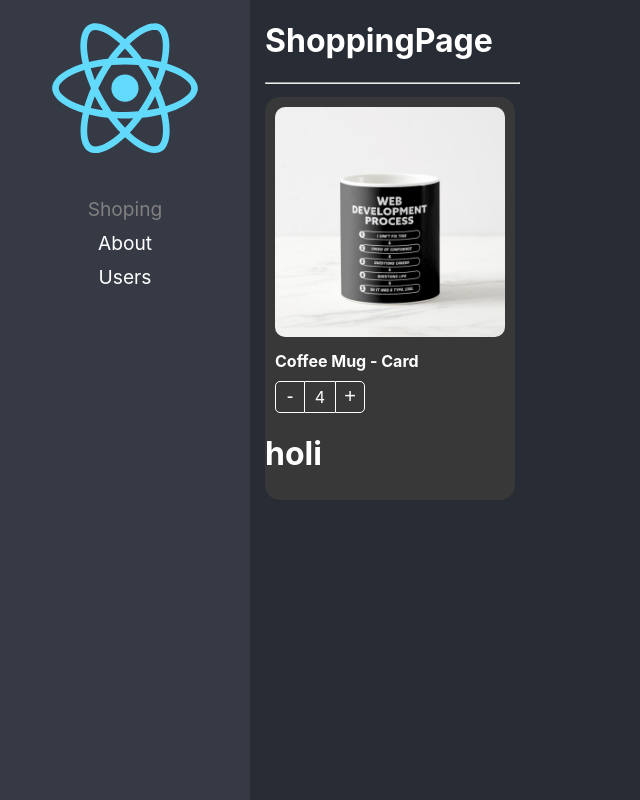
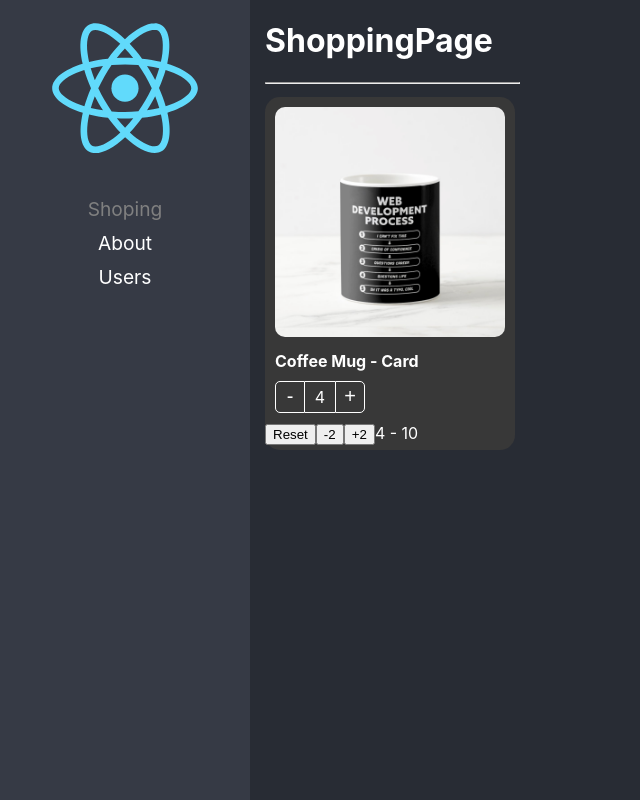
Before and after one commit to EzequielPasillasGonzalez/basic-react-app, a React (Vite) app: page / in a window 1280 px wide. Shown: the whole page, without its empty margins (0-640 px from the left). Built offline with nearby package versions, Linux system fonts and the light colour scheme.

Commit message:
feat: mejorar manejo de estado y control de maxCount en ProductCard y ProductButtons

```diff
--- a/src/02-component-patterns/components/ProductButtons.tsx
+++ b/src/02-component-patterns/components/ProductButtons.tsx
@@ -8,16 +8,11 @@
 }
 
 export const ProductButtons = ({ className, style }: Props) => {
-  // TODO: extraer maxCount
-  const { handleIncreaseBy, counter, initialValues } =
-    useContext(ProductContext);
+  const { handleIncreaseBy, counter, maxCount } = useContext(ProductContext);
 
-  // todo: isMaxReached = useCallback, [counter, maxCount]
-  // true si el count == maxCount
-  // false si el count != maxCount
   const isMaxReached = useCallback(
-    () => !!initialValues?.maxCount && counter === initialValues.maxCount,
-    [counter, initialValues?.maxCount],
+    () => !!maxCount && counter === maxCount,
+    [counter, maxCount],
   );
 
   return (
--- a/src/02-component-patterns/components/ProductCard.tsx
+++ b/src/02-component-patterns/components/ProductCard.tsx
@@ -5,6 +5,7 @@
 import type {
   InitialValues,
   Product,
+  ProductCardHandlers,
   onChangeArgs,
 } from "@/02-component-patterns/interfaces/interfaces.ts";
 import { ProductContext } from "@/02-component-patterns/context/ProductConter.ts";
@@ -14,7 +15,7 @@
 export interface Props {
   product: Product;
   // children?: ReactElement | ReactElement[];
-  children: (message: string) => JSX.Element;
+  children: (args: ProductCardHandlers) => JSX.Element;
   className?: string;
   style?: CSSProperties;
   onChange?: (args: onChangeArgs) => void;
@@ -31,12 +32,13 @@
   value,
   initialValues,
 }: Props) => {
-  const { counter, handleIncreaseBy } = useProduct({
-    onChange,
-    product,
-    value,
-    initialValues,
-  });
+  const { counter, handleIncreaseBy, isMaxCountReached, reset, maxCount } =
+    useProduct({
+      onChange,
+      product,
+      value,
+      initialValues,
+    });
 
   return (
     <Provider
@@ -45,11 +47,21 @@
         counter,
         handleIncreaseBy,
         product,
-        initialValues,
+        maxCount,
       }}
     >
       <div className={`${styles.productCard} ${className}`} style={style}>
-        {children("holi")}
+        {
+          //note: Se manda a llamar la funcion children
+          children({
+            count: counter,
+            isMaxCountReached,
+            maxCount,
+            reset,
+            increaseBy: handleIncreaseBy,
+            product,
+          })
+        }
       </div>
     </Provider>
   );
--- a/src/02-component-patterns/hooks/useProduct.ts
+++ b/src/02-component-patterns/hooks/useProduct.ts
@@ -42,8 +42,16 @@
     onChange?.({ product, count: newValue }); // Si tiene un valor se ejecuta la funcion
   };
 
+  const reset = () => {
+    setInternalCounter(initialValues?.count ?? value ?? 0);
+  };
+
   return {
     counter,
     handleIncreaseBy,
+    isMaxCountReached:
+      !!initialValues?.count && initialValues.maxCount === counter,
+    maxCount: initialValues?.maxCount,
+    reset,
   };
 };
--- a/src/02-component-patterns/pages/ShoppingPage.tsx
+++ b/src/02-component-patterns/pages/ShoppingPage.tsx
@@ -38,12 +38,19 @@
             maxCount: 10,
           }}
         >
-          {(message) => (
+          {({ reset, increaseBy, isMaxCountReached, count, maxCount }) => (
             <>
               <ProductImage className="custom-image" />
               <ProductTitle title={product.title} className=" text-bold" />
               <ProductButtons className="custom-buttons" />
-              <h1>{message}</h1>
+              <button onClick={reset}>Reset</button>
+              <button onClick={() => increaseBy(-2)}>-2</button>
+              {!isMaxCountReached && (
+                <button onClick={() => increaseBy(2)}>+2</button>
+              )}
+              <span>
+                {count} - {maxCount}
+              </span>
             </>
           )}
         </ProductCard>
```
Also changed, not shown: src/02-component-patterns/interfaces/interfaces.ts (+10 -1 lines).
